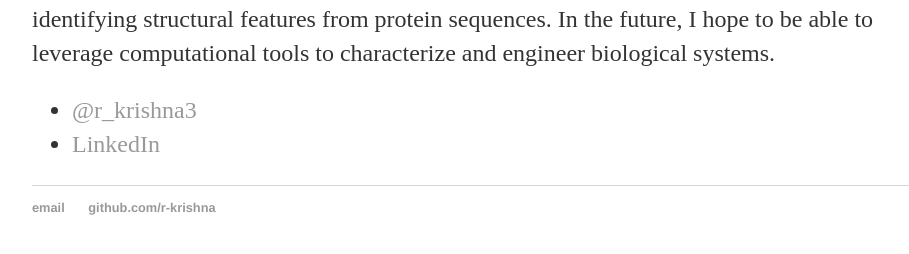
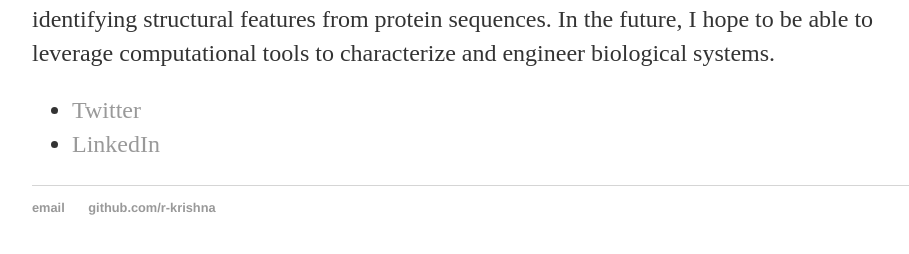
Before and after one commit to r-krishna/r-krishna.github.io, a Jekyll site: the page built from about/index.html, in a window 1280 px wide. Shown: the part 266-520 px from the top of the page, without its empty margins (160-1069 px from the left). Built offline with Jekyll 4.4.1, drawn with Linux system fonts in a browser that asks for light colours.

Commit message:
Update index.html

```diff
--- a/about/index.html
+++ b/about/index.html
@@ -8,7 +8,7 @@
 			<p> My various interests have led me from studying the biochemistry of natural product biosynthesis pathways to starting a student run management consulting firm and back to identifying structural features from protein sequences. In the future, I hope to be able to leverage computational tools to characterize and engineer biological systems. </p>
 
 			<ul class="contacts">
-				<li><a href="https://twitter.com/r_krishna3">@r_krishna3</a></li>
+				<li><a href="https://twitter.com/r_krishna3">Twitter</a></li>
 				<li><a href="https://www.linkedin.com/in/rohith-krishna/">LinkedIn</a></li>
 				</ul>
 		</div>
```
